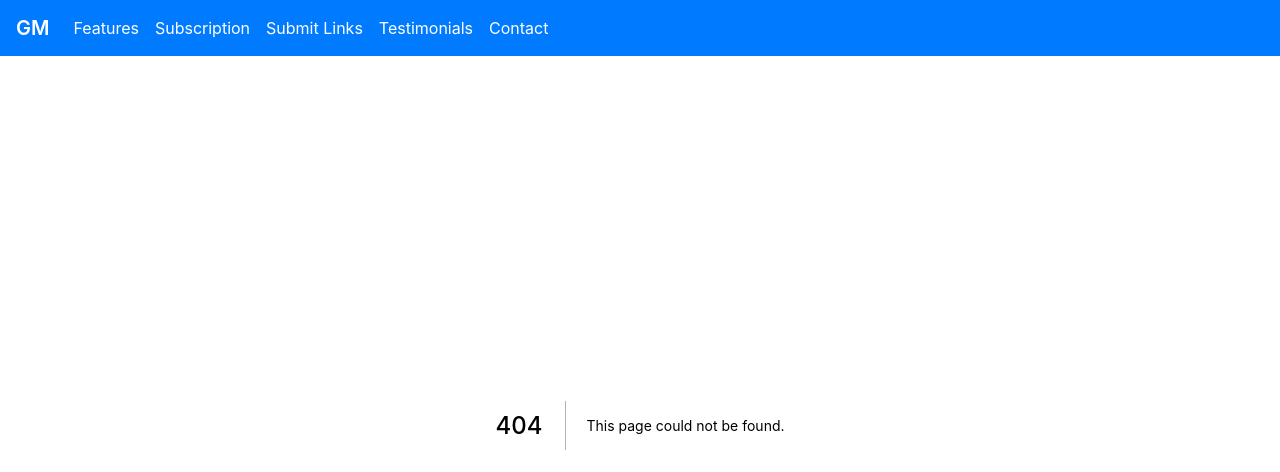
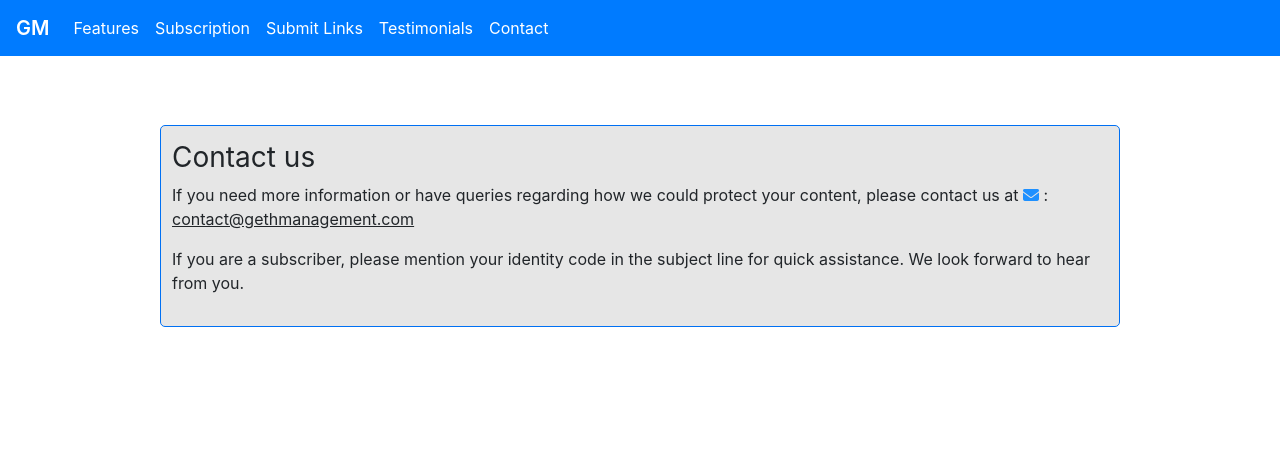
Before and after one commit to getheash/management-dmca, a Next.js app: page /contact in a window 1280 px wide. Before the commit this address had no page. Shown: the top 472 px of the page. Built offline with nearby package versions, Linux system fonts and the light colour scheme.

Commit message:
Implemented contact component

```diff
--- a/components/navbar.jsx
+++ b/components/navbar.jsx
@@ -35,9 +35,9 @@ const NavBar = () => {
             <Nav.Link href="#testimonials" className="text-white">
               Testimonials
             </Nav.Link>
-            <Nav.Link href="#contact" className="text-white">
-              Contact
-            </Nav.Link>
+            <Link href="/contact" passHref>
+              <Nav.Link className="text-white">Contact</Nav.Link>
+            </Link>
           </Nav>
         </Navbar.Collapse>
       </Navbar>
--- /dev/null
+++ b/pages/contact.jsx
@@ -0,0 +1,29 @@
+import Head from "next/head";
+import styles from "../styles/pages.module.css";
+
+function Contact() {
+  return (
+    <div>
+      <Head>
+        <title>Geth Management - Contact</title>
+      </Head>
+      <div>
+        <section className={styles.contact}>
+          <h3>Contact us</h3>
+          <p>
+            If you need more information or have queries regarding how we could
+            protect your content, please contact us at{" "}
+            <i style={{ color: "dodgerblue" }} className="fas fa-envelope"></i>{" "}
+            : <u>contact@gethmanagement.com</u>
+          </p>
+          <p>
+            If you are a subscriber, please mention your identity code in the
+            subject line for quick assistance. We look forward to hear from you.
+          </p>
+        </section>
+      </div>
+    </div>
+  );
+}
+
+export default Contact;
--- a/styles/pages.module.css
+++ b/styles/pages.module.css
@@ -1,5 +1,6 @@
 .subscription,
-.submitLinks {
+.submitLinks,
+.contact {
   background-color: rgba(128, 128, 128, 0.2);
   padding: 15px 6px;
   border-radius: 5px;
@@ -10,7 +11,9 @@
 }
 
 .subscription p,
-.submitLinks p {
+.submitLinks p,
+.contact h3,
+.contact p {
   margin-left: 5px;
 }
 
@@ -21,7 +24,9 @@
 }
 
 @media (max-width: 485px) {
-  .subscription {
+  .subscription,
+  .submitLinks,
+  .contact {
     margin-left: 5px;
     margin-right: 5px;
   }
@@ -30,3 +35,7 @@
 .formMargin {
   margin-bottom: 15px;
 }
+
+.contact h3 {
+  font-weight: 400;
+}
```
